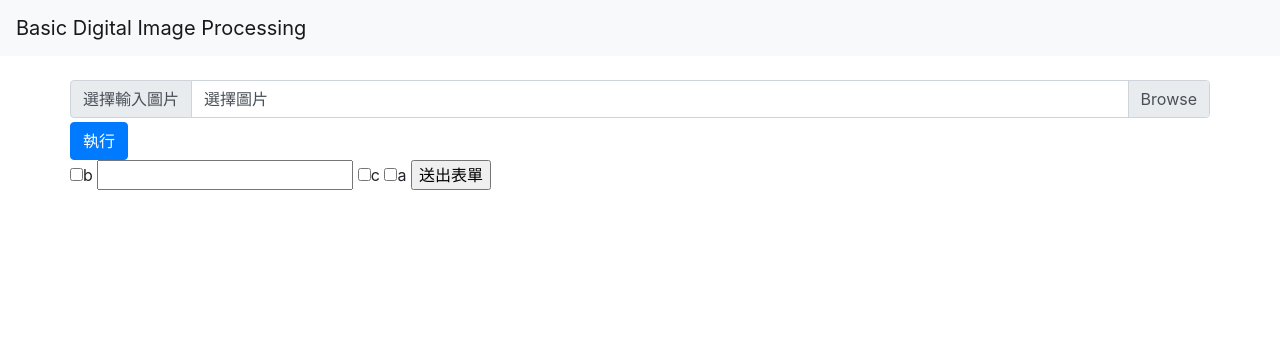
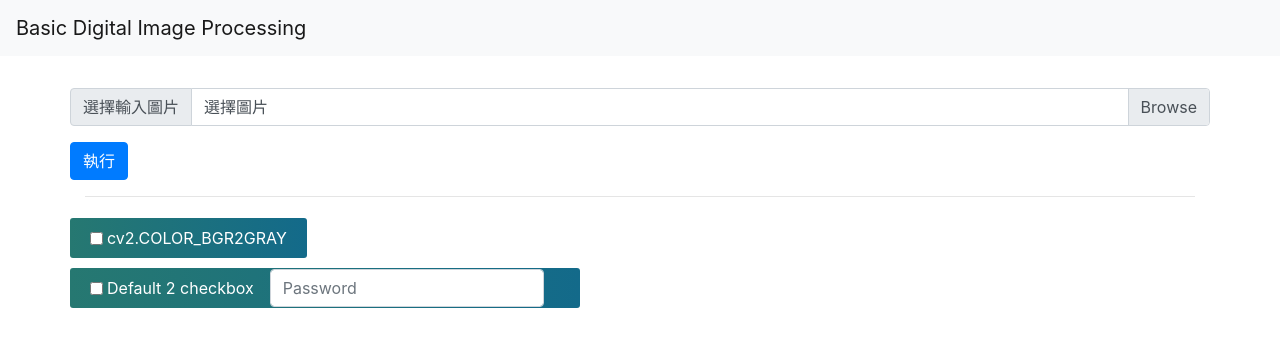
Before and after one commit to Heegreis/cvlab, a Flask app: page / in a window 1280 px wide. Shown: the top 356 px of the page. Run offline with Flask 2, Linux system fonts and the light colour scheme; some libraries are stand-ins or nearby versions.

Commit message:
加入拖拉功能，並可執行灰階轉換

```diff
--- a/app.py
+++ b/app.py
@@ -19,9 +19,9 @@ def process():
     ######### Do preprocessing here ################
     algorithm = request.form.getlist('algorithm')
     print(algorithm)
-    b_th = request.form.get('b:th')
-    print(b_th)
-    # img = imgProcess(img, algorithm)
+    # b_th = request.form.get('b:th')
+    # print(b_th)
+    img = imgProcess(img, algorithm)
     ################################################
     img = cv2.imencode('.jpeg', img)[1]
     img_base64 = base64.b64encode(img)
@@ -36,13 +36,8 @@ def after_request(response):
     response.headers.add('Access-Control-Allow-Methods', 'GET,PUT,POST,DELETE')
     return response
 
-@app.route('/test', methods=['POST'])
+@app.route('/test')
 def test():
-    algorithm = request.form.getlist('algorithm')
-    # hello = request.form.getlist('hello')
-    print(algorithm)
-    b_th = request.form.get('b:th')
-    print(b_th)
     return render_template('test.html')
 
 @app.route('/')
--- /dev/null
+++ b/static/css/drag.css
@@ -0,0 +1,51 @@
+* {
+  box-sizing: border-box;
+}
+
+ul {
+  margin: 0;
+  padding: 0;
+}
+
+li {
+  margin: 5px 0;
+  padding: 0 20px;
+  height: 40px;
+  line-height: 40px;
+  border-radius: 3px;
+  background: #136a8a;
+  background: -webkit-linear-gradient(to right, #267871, #136a8a);
+  background: linear-gradient(to right, #267871, #136a8a);
+  color: #fff;
+  list-style: none;
+}
+
+li.drag-sort-active {
+  background: transparent;
+  color: transparent;
+  border: 1px solid #4ca1af;
+}
+
+span.drag-sort-active {
+  background: transparent;
+  color: transparent;
+}
+/* --------- */
+.form-inline {
+  margin: 5px 0;
+  padding: 0 20px;
+  height: 40px;
+  line-height: 40px;
+  border-radius: 3px;
+  background: #136a8a;
+  background: -webkit-linear-gradient(to right, #267871, #136a8a);
+  background: linear-gradient(to right, #267871, #136a8a);
+  color: #fff;
+  list-style: none;
+}
+
+.form-inline.drag-sort-active {
+  background: transparent;
+  color: transparent;
+  border: 1px solid #4ca1af;
+}
--- a/static/js/app.js
+++ b/static/js/app.js
@@ -1,3 +1,5 @@
+document.write("<script src='/static/js/drag.js'></script>");
+
 function readUrl(input) {
 	imagebox = $('#input_img')
 	console.log("evoked readUrl")
@@ -50,3 +52,13 @@ $("#process").submit(function (e) {
 	}
 	e.preventDefault(); // avoid to execute the actual submit of the form.
 });
+
+function addAlgorithm(myObj) {
+	// alert("id 為: " + myObj.id);
+	if ($('#' + myObj.id).is(":checked")) {
+		$("#todo").append($("#" + myObj.id + "-Form"))
+	} else {
+		$("#" + myObj.id + "-Row").append($("#" + myObj.id + "-Form"))
+	}
+	enableDragSort('drag-sort-enable')
+}
--- a/templates/index.html
+++ b/templates/index.html
@@ -8,14 +8,17 @@
     <script src="{{url_for('static',filename='dist/jquery-3.5.0.min.js')}}"></script>
     <script src="{{url_for('static',filename='dist/popper.min.js')}}"></script>
     <script src="{{url_for('static',filename='dist/bootstrap-4.4.1-dist/js/bootstrap.min.js')}}"></script>
+
+    <link rel="stylesheet" href="{{url_for('static',filename='css/drag.css')}}">
     <title>index</title>
 </head>
+
 <body>
     <nav class="navbar navbar-expand-md navbar-light bg-light">
         <a class="navbar-brand" href="">Basic Digital Image Processing</a>
     </nav>
     <div class="container-fluid">
-        <div class="row">
+        <div class="row mb-2">
             <div class="col-6">
                 <img class="img-fluid" id="input_img" src="">
             </div>
@@ -24,34 +27,58 @@
             </div>
         </div>
         <div class="row">
-            <div class="container"> <!-- 操作區 -->
-                <div class="row">
-                    <div class="input-group"> <!-- 選擇圖片 -->
+            <div class="container">
+                <!-- 操作區 -->
+                <div class="row mb-2">
+                    <div class="input-group">
+                        <!-- 選擇圖片 -->
                         <div class="input-group-prepend">
                             <span class="input-group-text">選擇輸入圖片</span>
                         </div>
                         <div class="custom-file">
-                            <input type="file" class="custom-file-input" id="imageinput" name="image" onchange="readUrl(this)">
+                            <input type="file" class="custom-file-input" id="imageinput" name="image"
+                                onchange="readUrl(this)">
                             <label class="custom-file-label" for="imageinput">選擇圖片</label>
                         </div>
                     </div>
                 </div>
-                <div class="row mt-1">
-                    <button type="button" class="btn btn-primary" onclick="process()">執行</button>
+                <!-- 將執行功能 -->
+                <div class="row mb-2">
+                    <form class="" action="/process" method="post" id="process">
+                        <button type="submit" class="btn btn-primary mt-2">執行</button>
+                        <div class="drag-sort-enable" id="todo">
+
+                        </div>
+                    </form>
                 </div>
-                <!-- 各功能 -->
-                <div class="row">
-                    <form action="/process" method="post" id="process">
-                        <input name="algorithm" type="checkbox" value="b">b
-                        <input type="text" name="b:th" id="">
-                        <input name="algorithm" type="checkbox" value="c">c
-                        <input name="algorithm" type="checkbox" value="a">a
-                        <input type="submit" value="送出表單">
-                    </form>
+                <!-- 功能列表 -->
+                <hr>
+                <!-- gray -->
+                <div class="row" id='gray-Row'>
+                    <div class="form-inline" id='gray-Form'>
+                        <div class="form-group mb-2">
+                            <input class="form-check-input" type="checkbox" onclick="addAlgorithm(this)" name="algorithm" value="gray" id="gray">
+                            <label class="form-check-label" for="gray">cv2.COLOR_BGR2GRAY</label>
+                        </div>
+                    </div>
+                </div>
+                <!-- negative -->
+                <div class="row" id="negative-Row">
+                    <div class="form-inline" id='negative-Form'>
+                        <div class="form-group mb-2">
+                            <input class="form-check-input" type="checkbox" onclick="addAlgorithm(this)" id="negative">
+                            <label class="form-check-label" for="negative">Default 2 checkbox</label>
+                        </div>
+                        <div class="form-group mx-sm-3 mb-2">
+                            <label for="inputPassword1" class="sr-only">Password</label>
+                            <input type="password" class="form-control" id="inputPassword1" placeholder="Password">
+                        </div>
+                    </div>
                 </div>
             </div>
         </div>
     </div>
 </body>
 <script src="{{url_for('static',filename='js/app.js')}}"></script>
+
 </html>
```
Also changed, not shown: static/js/drag.js (added, +39 -0 lines), utils/imgProcess.py (+6 -7 lines).
